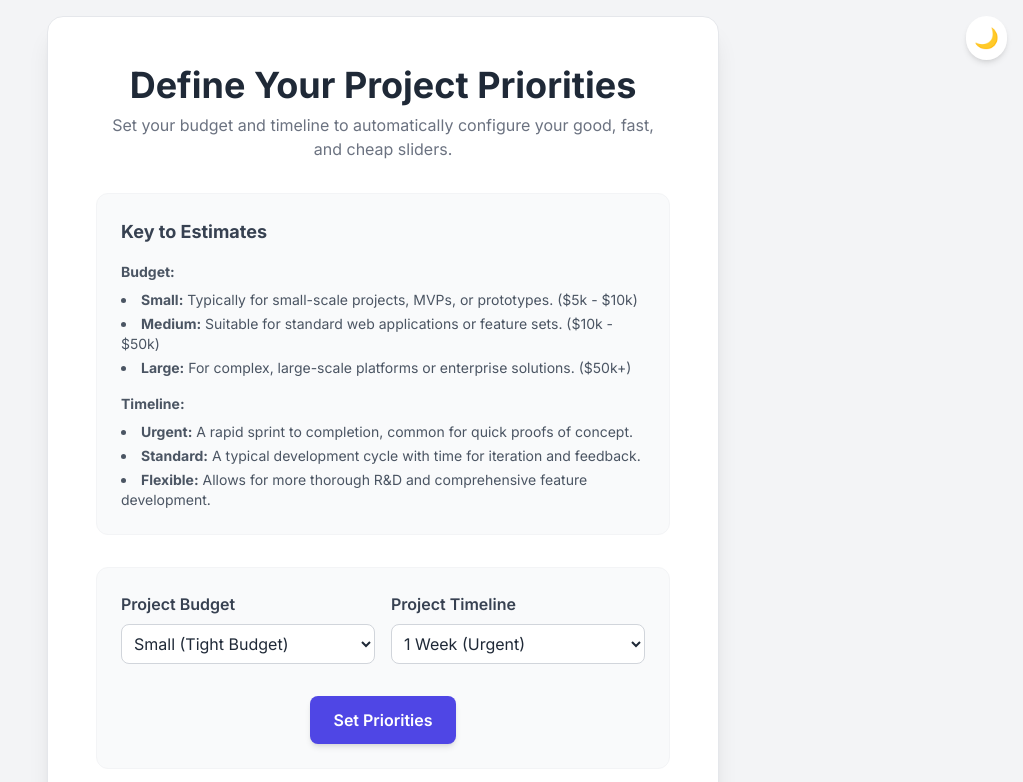
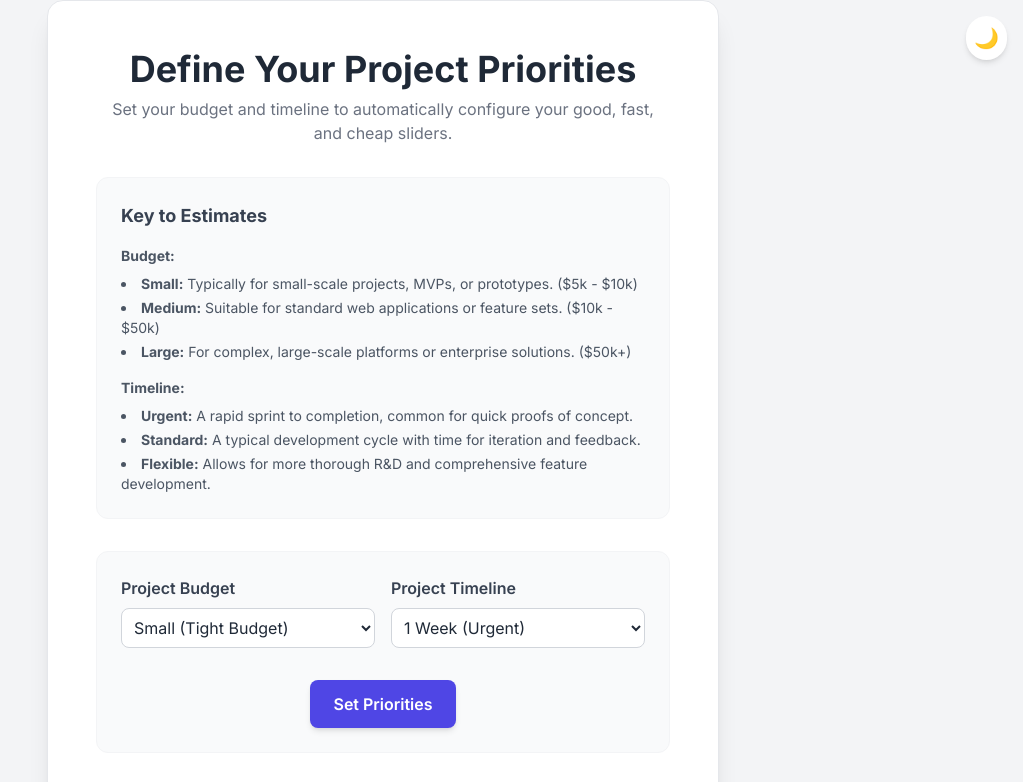
Before and after one commit to jsbryant/project_prio_setter, a plain HTML site: page index.html in a window 1280 px wide. Shown: the top 782 px of the page, without its empty margins (257-1280 px from the left). Drawn offline with nearby package versions, Linux system fonts and the light colour scheme.

Commit message:
Update index.html
Remove padding from body and corner roundness

```diff
--- a/index.html
+++ b/index.html
@@ -79,13 +79,14 @@ color: #6b7280; /* Darker gray color on hover for dark mode */
 }
 </style>
 </head>
-<body class="bg-gray-100 dark:bg-gray-900 flex items-center justify-center min-h-screen p-4 transition-colors duration-300">
+<body class="bg-gray-100 dark:bg-gray-900 flex items-center justify-center min-h-screen p-0 transition-colors duration-300">
 
 <!-- Dark Mode Toggle -->
 <button id="theme-toggle" class="absolute top-4 right-4 p-2 rounded-full bg-white dark:bg-gray-800 shadow-md text-gray-800 dark:text-gray-200 transition-colors duration-300">
 <span id="theme-icon" class="text-xl">🌙</span>
 </button>
 
+<!-- <div class="w-full max-w-2xl bg-white dark:bg-gray-800 rounded-2xl shadow-xl py-8 px-4 md:p-12 border border-gray-200 dark:border-gray-700 transition-colors duration-300"> -->
 <div class="w-full max-w-2xl bg-white dark:bg-gray-800 rounded-2xl shadow-xl py-8 px-4 md:p-12 border border-gray-200 dark:border-gray-700 transition-colors duration-300">
 <div class="text-center mb-8">
 <h1 class="text-3xl md:text-4xl font-bold text-gray-800 dark:text-gray-200 mb-2">Define Your Project Priorities</h1>
```
